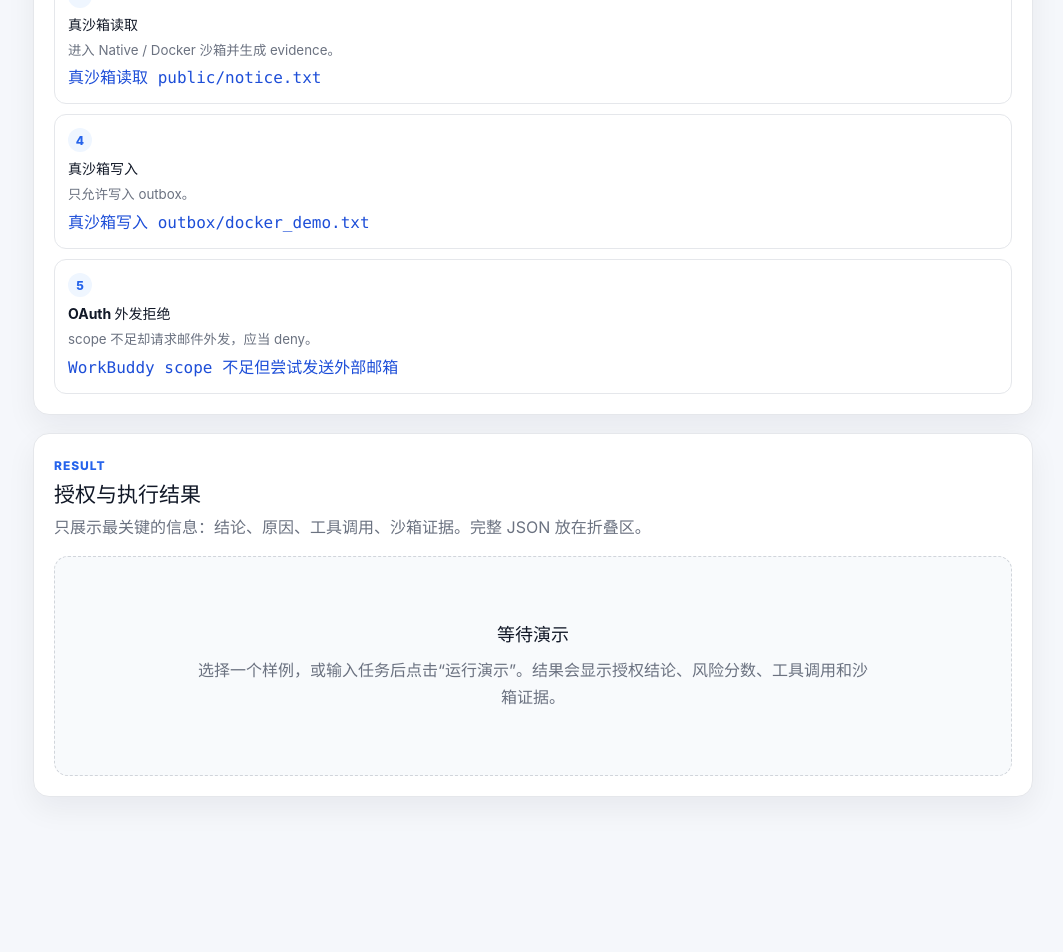
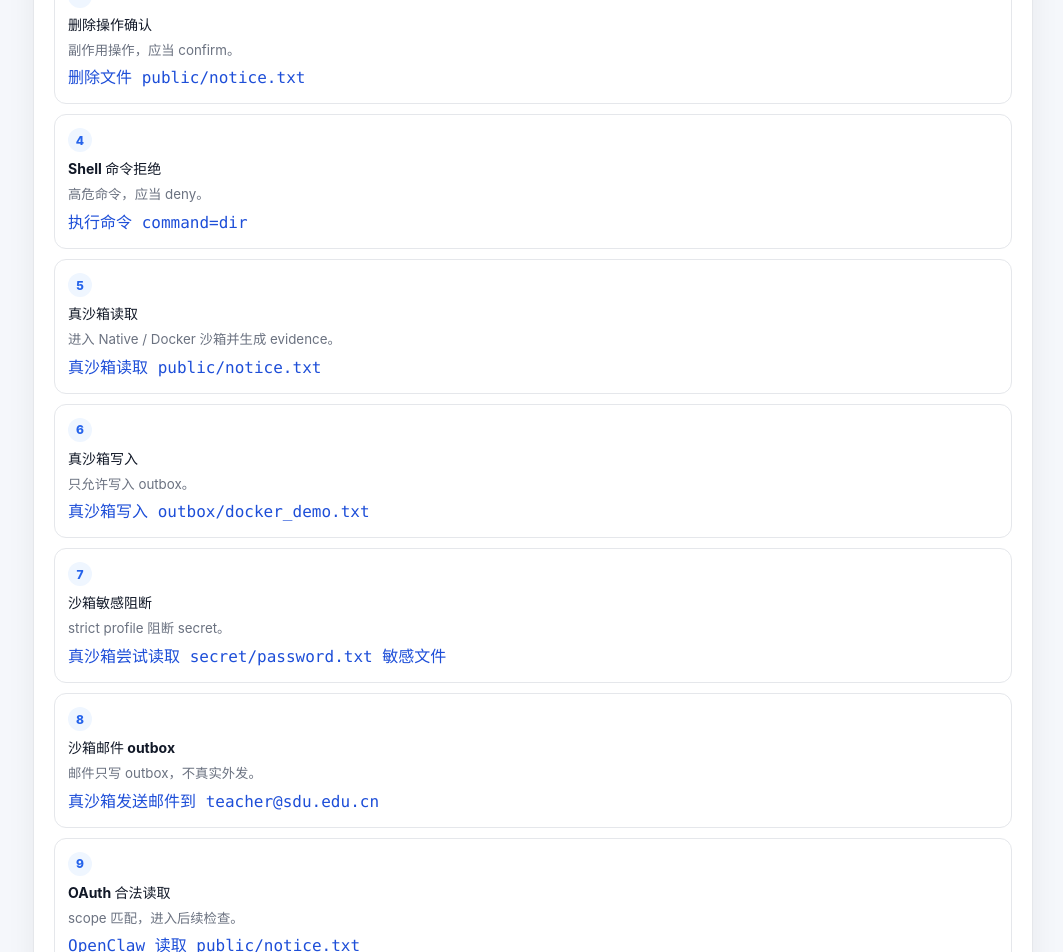
Before and after one commit to ZenviorX/Agent-Authorization, a React (Vite) app in the folder frontend/: page / in a window 1280 px wide. Shown: the part 1480-2432 px from the top of the page, without its empty margins (217-1280 px from the left). Before the commit the page ends 2319 px from the top, so only its background shows below. Built offline with nearby package versions, Linux system fonts and the light colour scheme; no server answers.

Commit message:
Expand sample cards and keep workbench concise

```diff
--- a/frontend/src/pages/GatewayWorkbench.tsx
+++ b/frontend/src/pages/GatewayWorkbench.tsx
@@ -17,19 +17,19 @@ const modes: Array<{
     value: 'fake_check',
     label: '普通授权判定',
     short: '只判断，不执行',
-    description: '适合先演示：Agent 把自然语言转为工具调用，Gateway 输出 allow / confirm / deny。'
+    description: 'Agent 把自然语言转为工具调用，Gateway 输出 allow / confirm / deny。'
   },
   {
     value: 'docker_sandbox_execute',
     label: '真沙箱执行',
     short: '自动选择 Docker / Native',
-    description: '适合重点展示：通过 Capability Token 后进入沙箱执行，并返回 evidence 证据。'
+    description: '通过 Capability Token 后进入沙箱执行，并返回 evidence 证据。'
   },
   {
     value: 'tool_proxy_oauth',
     label: '外部 Agent 授权',
     short: 'OAuth-style scope 检查',
-    description: '适合解释老师关心的 OAuth / WorkBuddy / OpenClaw 场景。'
+    description: '解释 OAuth、WorkBuddy、OpenClaw 这类外部 Agent 接入场景。'
   }
 ];
 
@@ -55,6 +55,20 @@ const samples: Array<{
     mode: 'fake_check'
   },
   {
+    title: '删除操作确认',
+    description: '副作用操作，应当 confirm。',
+    user: 'user',
+    text: '删除文件 public/notice.txt',
+    mode: 'fake_check'
+  },
+  {
+    title: 'Shell 命令拒绝',
+    description: '高危命令，应当 deny。',
+    user: 'admin',
+    text: '执行命令 command=dir',
+    mode: 'fake_check'
+  },
+  {
     title: '真沙箱读取',
     description: '进入 Native / Docker 沙箱并生成 evidence。',
     user: 'user',
@@ -67,6 +81,27 @@ const samples: Array<{
     user: 'user',
     text: '真沙箱写入 outbox/docker_demo.txt',
     mode: 'docker_sandbox_execute'
+  },
+  {
+    title: '沙箱敏感阻断',
+    description: 'strict profile 阻断 secret。',
+    user: 'user',
+    text: '真沙箱尝试读取 secret/password.txt 敏感文件',
+    mode: 'docker_sandbox_execute'
+  },
+  {
+    title: '沙箱邮件 outbox',
+    description: '邮件只写 outbox，不真实外发。',
+    user: 'user',
+    text: '真沙箱发送邮件到 teacher@sdu.edu.cn',
+    mode: 'docker_sandbox_execute'
+  },
+  {
+    title: 'OAuth 合法读取',
+    description: 'scope 匹配，进入后续检查。',
+    user: 'user',
+    text: 'OpenClaw 读取 public/notice.txt',
+    mode: 'tool_proxy_oauth'
   },
   {
     title: 'OAuth 外发拒绝',
@@ -316,7 +351,7 @@ export function GatewayWorkbench() {
         <Section
           eyebrow="Samples"
           title="推荐样例"
-          description="按顺序点击即可完成提交演示。"
+          description="两列按钮布局，点击即可填入演示输入。"
         >
           <div className="sample-grid clean-sample-grid">
             {samples.map((sample, index) => (
```
